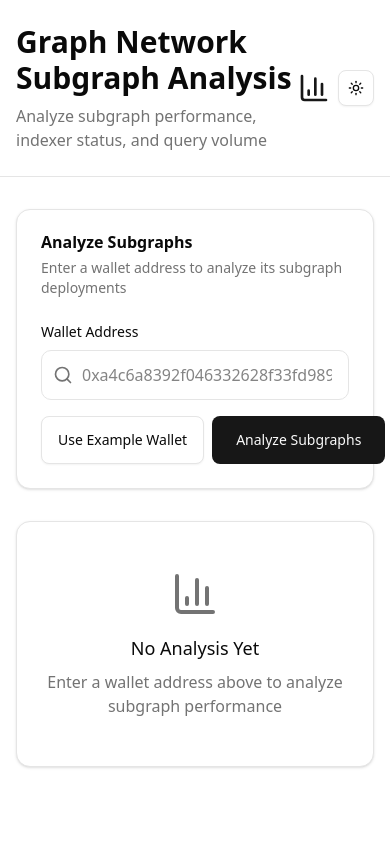
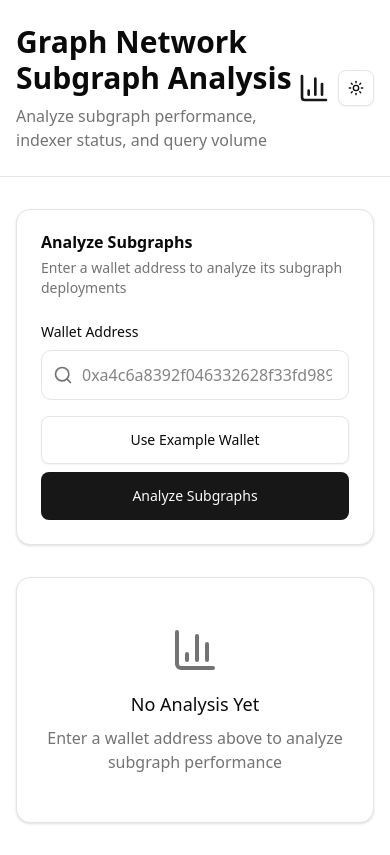
Before and after one commit to mitchhs12/subgraph-account-analysis, a Next.js app in the folder web/: page / in a window 390 px wide. Built offline with nearby package versions, Linux system fonts and the light colour scheme.

Commit message:
mobile friendly buttons

```diff
--- a/web/src/app/layout.tsx
+++ b/web/src/app/layout.tsx
@@ -14,8 +14,9 @@ const geistMono = Geist_Mono({
 });
 
 export const metadata: Metadata = {
-  title: "Graph Network Subgraph Analysis",
-  description: "Analyze subgraph performance, indexer status, and query volume",
+  title: "Graph Network Account Analysis",
+  description:
+    "Analyze Graph Network account subgraphs performance, indexer status, and query volume",
 };
 
 export default function RootLayout({
--- a/web/src/app/page.tsx
+++ b/web/src/app/page.tsx
@@ -458,7 +458,7 @@ export default function Home() {
                     />
                   </div>
                 </div>
-                <div className="flex items-end">
+                <div className="flex flex-col sm:flex-row gap-2 w-auto items-center justify-center sm:justify-end sm:items-end">
                   <Button
                     variant="outline"
                     onClick={() =>
@@ -466,14 +466,14 @@ export default function Home() {
                         "0xa4c6a8392f046332628f33fd9891a7006b05cc95"
                       )
                     }
-                    className="h-12 px-4 text-sm mr-2 cursor-pointer"
+                    className="h-12 px-4 text-sm cursor-pointer w-full sm:w-auto"
                   >
                     Use Example Wallet
                   </Button>
                   <Button
                     onClick={handleAnalyze}
                     disabled={isLoading}
-                    className="h-12 px-6 cursor-pointer"
+                    className="h-12 px-6 cursor-pointer w-full sm:w-auto"
                   >
                     {isLoading ? (
                       <>
```
